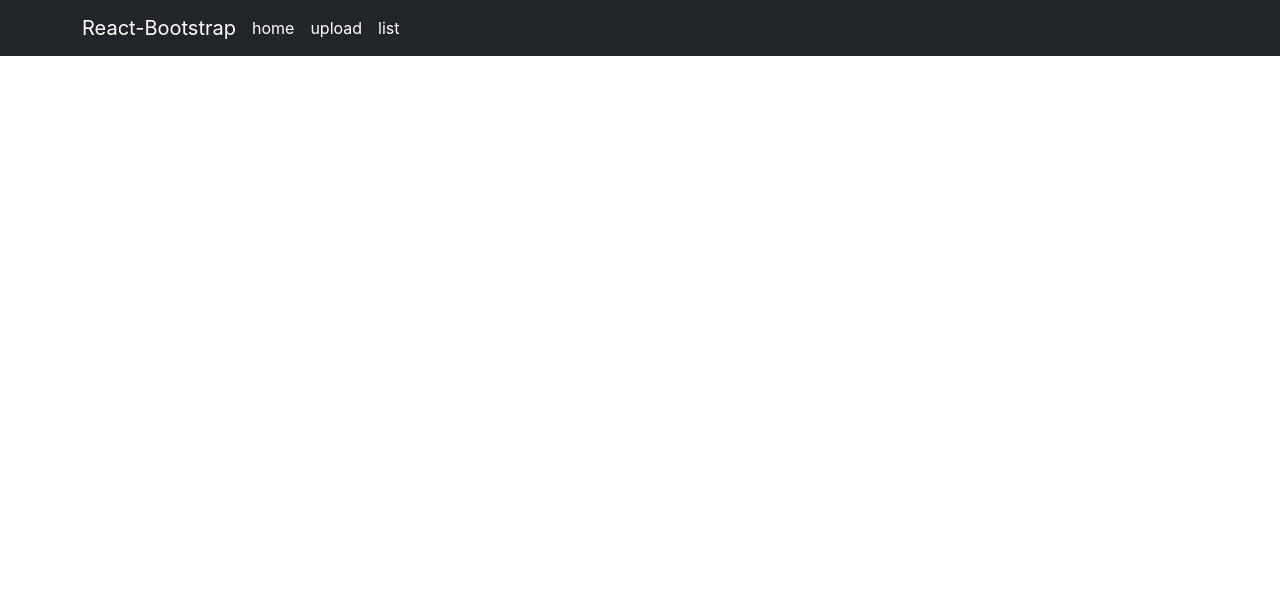
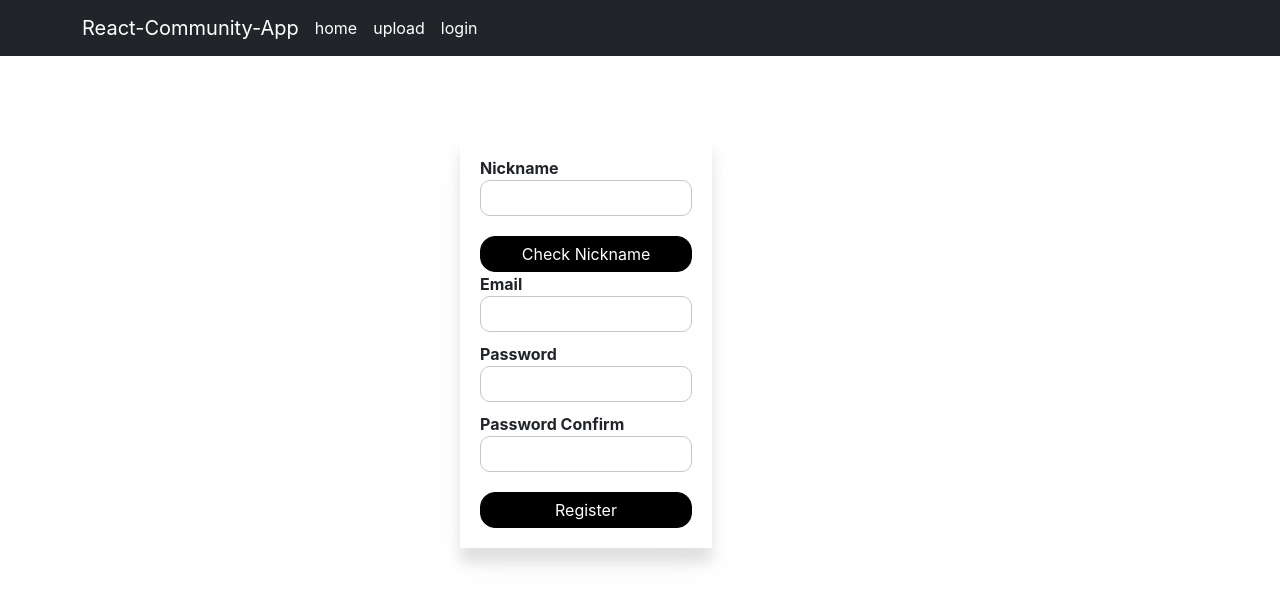
Before and after one commit to Minseok-Sakong/community-app, a React (Create React App) app in the folder client/: page /register in a window 1280 px wide. Shown: the top 604 px of the page. Built offline with nearby package versions, Linux system fonts and the light colour scheme.

Commit message:
Developed login/register component

```diff
--- a/client/src/App.js
+++ b/client/src/App.js
@@ -7,6 +7,8 @@ import List from "./Component/Post/List";
 import Upload from "./Component/Post/Upload";
 import Detail from "./Component/Post/Detail";
 import Edit from "./Component/Post/Edit";
+import Login from "./Component/User/Login";
+import Register from "./Component/User/Register";
 /*
 1. A component name must start with Capital letters.
 2. A component must be exported, so that other component can use it.
@@ -21,6 +23,8 @@ function App() {
         <Route path="/upload" element={<Upload />} />
         <Route path="/post/:postNum" element={<Detail />} />
         <Route path="/edit/:postNum" element={<Edit />} />
+        <Route path="/login" element={<Login />} />
+        <Route path="/register" element={<Register />} />
       </Routes>
     </>
   );
--- a/client/src/Component/Heading.js
+++ b/client/src/Component/Heading.js
@@ -9,7 +9,7 @@ const Heading = () => {
   return (
     <Navbar bg="dark" expand="lg" variant="dark">
       <Container>
-        <Navbar.Brand href="#home">React-Bootstrap</Navbar.Brand>
+        <Navbar.Brand href="#home">React-Community-App</Navbar.Brand>
         <Navbar.Toggle aria-controls="basic-navbar-nav" />
         <Navbar.Collapse id="basic-navbar-nav">
           <Nav className="me-auto">
@@ -36,14 +36,14 @@ const Heading = () => {
             </Link>
 
             <Link
-              to="/"
+              to="/login"
               style={{
                 color: "white",
                 textDecoration: "none",
                 marginRight: "1rem",
               }}
             >
-              list
+              login
             </Link>
           </Nav>
         </Navbar.Collapse>
--- /dev/null
+++ b/client/src/Component/User/Login.js
@@ -0,0 +1,34 @@
+import React, { useState } from "react";
+import { LoginDiv, MyPageDiv } from "../../Style/UserCSS.js";
+import {useNavigate} from "react-router-dom"
+
+function Login() {
+  const [Email, setEmail] = useState("");
+  const [PW, setPW] = useState("");
+  let navigate = useNavigate();
+  return (
+    <LoginDiv>
+      <form>
+        <label>Email</label>
+        <input
+          type="email"
+          value={Email}
+          onChange={(e) => setEmail(e.currentTarget.value)}
+        />
+        <label>Password</label>
+        <input
+          type="password"
+          value={PW}
+          onChange={(e) => setPW(e.currentTarget.value)}
+        />
+        <button>Login</button>
+        <button onClick= {(e)=>{
+            e.preventDefault();
+            navigate("/register");
+        }}>Register</button>
+      </form>
+    </LoginDiv>
+  );
+}
+
+export default Login;
--- /dev/null
+++ b/client/src/Component/User/Register.js
@@ -0,0 +1,51 @@
+import React, {useState} from "react";
+import { LoginDiv, MyPageDiv } from "../../Style/UserCSS.js";
+function Register() {
+    const [Name, setName] = useState("");
+    const [Email, setEmail] = useState("");
+    const [PW, setPW] = useState("");
+    const [PWConfirm, setPWConfirm] = useState("");
+    const [Flag, setFlag] = useState(false);
+    const [NameCheck, setNameCheck] = useState(false);
+    const [NameInfo, setNameInfo] = useState("");
+  return (
+    <LoginDiv>
+      <form>
+        <label>Nickname</label>
+        <input
+          type="name"
+          value={Name}
+          onChange={(e) => setName(e.currentTarget.value)}
+          disabled={NameCheck}
+        />
+        {NameInfo}
+        <button>Check Nickname</button>
+        <label>Email</label>
+        <input
+          type="email"
+          value={Email}
+          onChange={(e) => setEmail(e.currentTarget.value)}
+        />
+        <label>Password</label>
+        <input
+          type="password"
+          value={PW}
+          minLength={8}
+          onChange={(e) => setPW(e.currentTarget.value)}
+        />
+        <label>Password Confirm</label>
+        <input
+          type="password"
+          value={PWConfirm}
+          minLength={8}
+          onChange={(e) => setPWConfirm(e.currentTarget.value)}
+        />
+        <button >
+          Register
+        </button>
+      </form>
+    </LoginDiv>
+  );
+}
+
+export default Register;
--- /dev/null
+++ b/client/src/Style/UserCSS.js
@@ -0,0 +1,84 @@
+import styled from "@emotion/styled";
+
+const LoginDiv = styled.div`
+  width: 50%;
+  max-width: 360px;
+  margin: 0 auto;
+  margin-top: 5rem;
+  form {
+    width: 70%;
+    padding: 20px;
+    box-shadow: 0px 19px 38px rgba(0, 0, 0, 0.03),
+      0px 15px 12px rgba(0, 0, 0, 0.1);
+    display: flex;
+    flex-direction: column;
+    label {
+      font-weight: bold;
+    }
+    input {
+      border-radius: 10px;
+      border: 1px solid #c6c6c6;
+      padding: 5px;
+      margin-bottom: 10px;
+
+      &:active,
+      &:focus {
+        outline: none;
+      }
+    }
+    button {
+      border-radius: 15px;
+      padding: 5px 10px;
+      background-color: black;
+      color: white;
+      border: 1px solid black;
+      margin-top: 10px;
+      &:hover {
+        background-color: white;
+        color: black;
+        border: 1px solid black;
+      }
+    }
+    @media (max-width: 756px) {
+      width: 100%;
+    }
+  }
+  @media (max-width: 756px) {
+    width: 90%;
+    margin-top: 3rem;
+  }
+`;
+
+const MyPageDiv = styled.div`
+  width: 100vw;
+  height: 100vh;
+  form {
+    margin-top: 2rem;
+    width: 50%;
+    margin: 0 auto;
+    display: flex;
+    flex-direction: column;
+    align-items: center;
+    label {
+      margin-bottom: 2rem;
+      input {
+        display: none;
+      }
+    }
+    button {
+      border-radius: 15px;
+      padding: 5px 10px;
+      background-color: black;
+      color: white;
+      border: 1px solid black;
+      margin-top: 10px;
+      &:hover {
+        background-color: white;
+        color: black;
+        border: 1px solid black;
+      }
+    }
+  }
+`;
+
+export { LoginDiv, MyPageDiv };
```
